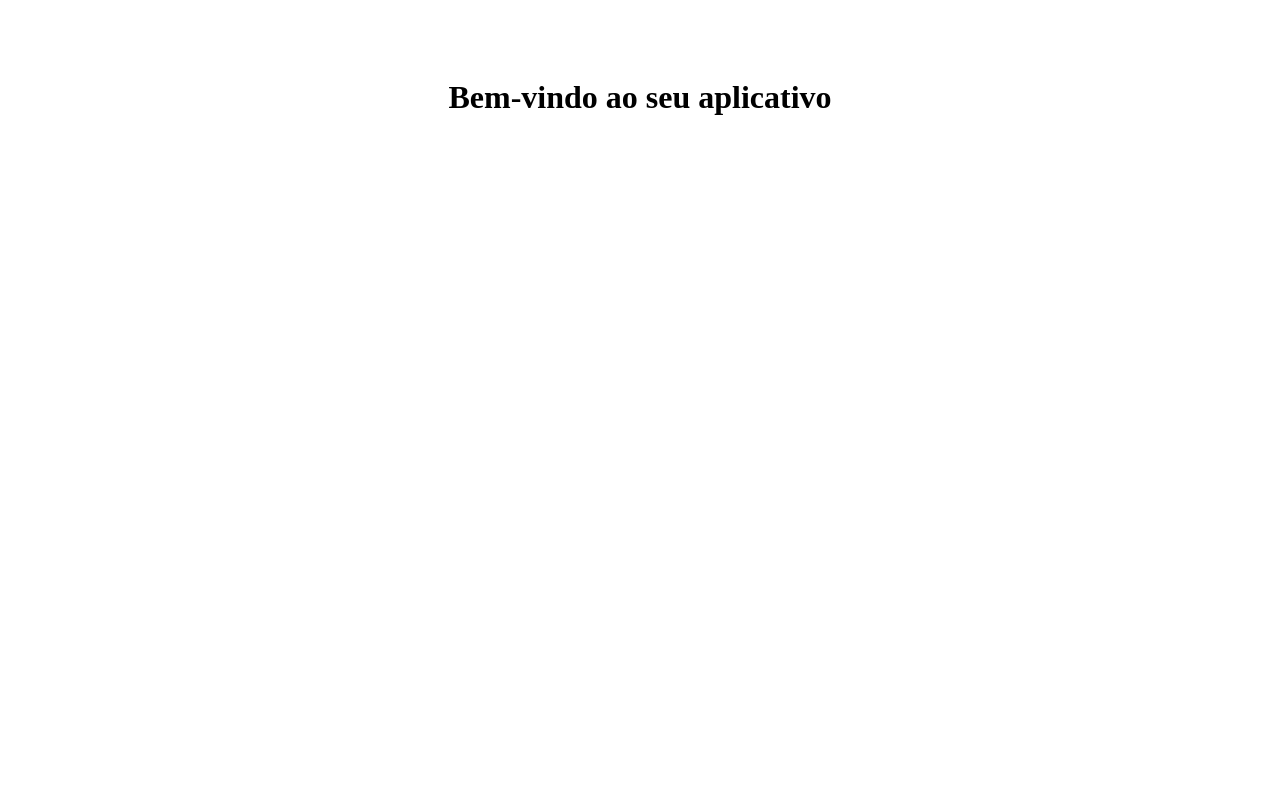
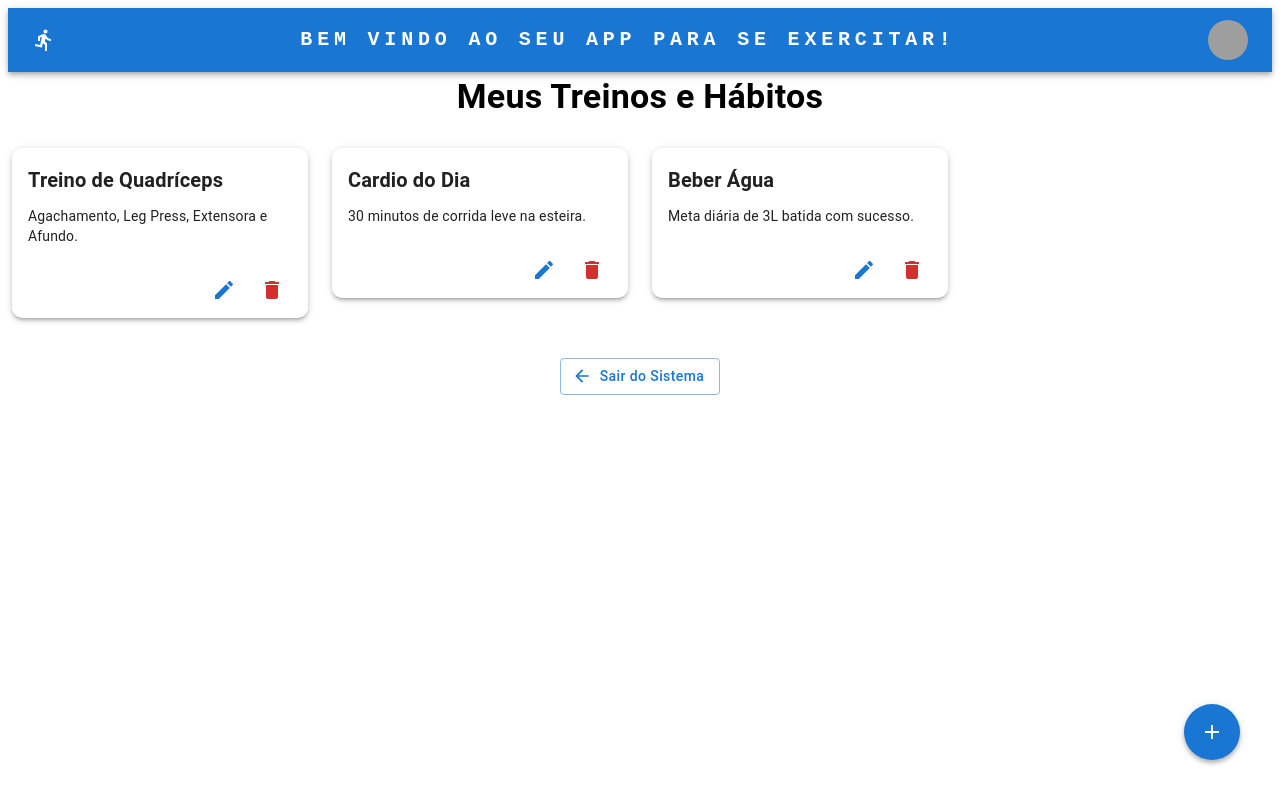
Before and after one commit to 39Matheus/EngenhariaDeSoftware, a React (Vite) app in the folder exercitar/: page /home in a window 1280 px wide. Built offline with nearby package versions, Linux system fonts and the light colour scheme; grey boxes are pictures that could not be loaded.

Commit message:
refactor: estilizando

```diff
--- /dev/null
+++ b/exercitar/src/components/AppBar.jsx
@@ -0,0 +1,77 @@
+//AppBar.jsx
+import * as React from 'react';
+import {AppBar,Box,Toolbar,IconButton,Typography,Menu,Container,Avatar,Tooltip,MenuItem} from '@mui/material';
+
+import DirectionsRunIcon from "@mui/icons-material/DirectionsRun";
+
+
+const settings = ['Profile', 'Account', 'Dashboard', 'Logout'];
+
+export default function AppBarComponent() {
+    const [anchorElUser, setAnchorElUser] = React.useState(null);
+
+    const handleOpenUserMenu = (event) => {
+    setAnchorElUser(event.currentTarget);
+    };
+
+    const handleCloseUserMenu = () => {
+    setAnchorElUser(null);
+    };
+
+    return(
+        <AppBar position="static">
+            <Container maxWidth="xl">
+            <Toolbar disableGutters sx={{ width: '100%', justifyContent: 'space-between' }}>
+                <DirectionsRunIcon sx={{ display: { xs: 'none', md: 'flex' }, mr: 1 }} />
+                <Typography
+                    variant="h6"
+                    noWrap
+                    component="a"
+                    href="#app-bar-with-responsive-menu"
+            sx={{
+              mr: 2,
+              display: { xs: 'none', md: 'flex' },
+              fontFamily: 'monospace',
+              fontWeight: 700,
+              letterSpacing: '.3rem',
+              color: 'inherit',
+              textDecoration: 'none',
+            }}
+          >
+            BEM VINDO AO SEU APP PARA SE EXERCITAR!
+          </Typography>
+
+          <Box sx={{ flexGrow: 0 }}>
+            <Tooltip title="Open settings">
+              <IconButton onClick={handleOpenUserMenu} sx={{ p: 0 }}>
+                <Avatar alt="Remy Sharp" src="/static/images/avatar/2.jpg" />
+              </IconButton>
+            </Tooltip>
+            <Menu
+              sx={{ mt: '45px' }}
+              id="menu-appbar"
+              anchorEl={anchorElUser}
+              anchorOrigin={{
+                vertical: 'top',
+                horizontal: 'right',
+              }}
+              keepMounted
+              transformOrigin={{
+                vertical: 'top',
+                horizontal: 'right',
+              }}
+              open={Boolean(anchorElUser)}
+              onClose={handleCloseUserMenu}
+            >
+              {settings.map((setting) => (
+                <MenuItem key={setting} onClick={handleCloseUserMenu}>
+                  <Typography sx={{ textAlign: 'center' }}>{setting}</Typography>
+                </MenuItem>
+              ))}
+            </Menu>
+          </Box>
+        </Toolbar>
+      </Container>
+    </AppBar>
+    );
+}
--- a/exercitar/src/paginas/home.jsx
+++ b/exercitar/src/paginas/home.jsx
@@ -1,7 +1,121 @@
+import * as React from 'react';
+import { useNavigate } from "react-router-dom";
+import { Box, Typography, Button, Card, CardContent, CardActions, IconButton, Fab } from '@mui/material';
+import Grid from '@mui/material/Grid'; // Importando o Grid mais moderno do MUI
+
+// Ícones que vamos usar
+import ArrowBackIcon from "@mui/icons-material/ArrowBack";
+import EditIcon from "@mui/icons-material/Edit";
+import DeleteIcon from "@mui/icons-material/Delete";
+import AddIcon from "@mui/icons-material/Add";
+
+import AppBarComponent from '../components/AppBar';
+
 export default function Home() {
+  const navigate = useNavigate();
+
+  // Exemplo de dados que vão vir do seu banco do Django no futuro
+  const meusCards = [
+    { id: 1, titulo: "Treino de Quadríceps", descricao: "Agachamento, Leg Press, Extensora e Afundo." },
+    { id: 2, titulo: "Cardio do Dia", descricao: "30 minutos de corrida leve na esteira." },
+    { id: 3, titulo: "Beber Água", descricao: "Meta diária de 3L batida com sucesso." },
+  ];
+
+  const handleEditar = (id) => {
+    console.log("Editar o card:", id);
+    // Aqui depois você abre um modal ou muda de página
+  };
+
+  const handleDeletar = (id) => {
+    console.log("Deletar o card:", id);
+    // Aqui depois você faz o fetch com DELETE para o Django
+  };
+
+  const handleAdicionar = () => {
+    console.log("Clicou em adicionar!");
+    // Aqui você abre o formulário de criação
+  };
+
   return (
-    <div style={{ textAlign: 'center', padding: '50px' }}>
-      <h1>Bem-vindo ao seu aplicativo</h1>
-    </div>
+    <>
+      <AppBarComponent />
+
+      {/* Container principal com espaçamento seguro */}
+      <Box sx={{ padding: { xs: '2px', md: '4px' }, position: 'relative', minHeight: '80vh' }}>
+
+        <Typography variant="h4" sx={{ textAlign: 'center', marginBottom: '30px', fontWeight: 'bold' }}>
+          Meus Treinos e Hábitos
+        </Typography>
+
+        {/* Grid responsivo para os Cards Quadrados */}
+        <Grid container spacing={3} justifyContent="center">
+          {meusCards.map((card) => (
+            <Grid size={{ xs: 6, sm: 6, md: 3 }} key={card.id}>
+              <Card
+                elevation={3}
+                sx={{
+                  //aspectRatio: '2/3', //Força o card a ser perfeitamente quadrado!
+                  display: 'flex',
+                  flexDirection: 'column',
+                  justifyContent: 'space-between',
+                  borderRadius: '10px',
+                  transition: 'transform 0.2s',
+                  '&:hover': { transform: 'scale(1.02)' } // Efeito sutil ao passar o mouse
+                }}
+              >
+                {/* Conteúdo de Texto */}
+                <CardContent>
+                  <Typography variant="h6" component="div" sx={{ fontWeight: 'bold', marginBottom: '10px' }}>
+                    {card.titulo}
+                  </Typography>
+                  <Typography variant="body2" color="text.secondary">
+                    {card.descricao}
+                  </Typography>
+                </CardContent>
+
+                {/* Botões de Ação no Rodapé do Card */}
+                <CardActions sx={{ justifyContent: 'flex-end', padding: '8px 16px' }}>
+                  <IconButton color="primary" onClick={() => handleEditar(card.id)} aria-label="editar">
+                    <EditIcon />
+                  </IconButton>
+                  <IconButton color="error" onClick={() => handleDeletar(card.id)} aria-label="deletar">
+                    <DeleteIcon />
+                  </IconButton>
+                </CardActions>
+              </Card>
+            </Grid>
+          ))}
+        </Grid>
+
+        {/* Botão de Voltar para o login discreto embaixo */}
+        <Box sx={{ textAlign: 'center', marginTop: '40px' }}>
+          <Button
+            variant="outlined"
+            color="primary"
+            startIcon={<ArrowBackIcon />}
+            onClick={() => navigate(-1)}
+            sx={{ textTransform: "none" }}
+          >
+            Sair do Sistema
+          </Button>
+        </Box>
+
+        {/* BOTÃO FLUTUANTE DE ADICIONAR NA LATERAL DIREITA */}
+        <Fab
+          color="primary"
+          aria-label="add"
+          onClick={handleAdicionar}
+          sx={{
+            position: 'fixed',
+            bottom: '40px',
+            right: '40px',
+            boxShadow: 4
+          }}
+        >
+          <AddIcon />
+        </Fab>
+
+      </Box>
+    </>
   );
 }
```
Also changed, not shown: exercitar/src/paginas/login.jsx (+142 -30 lines).
